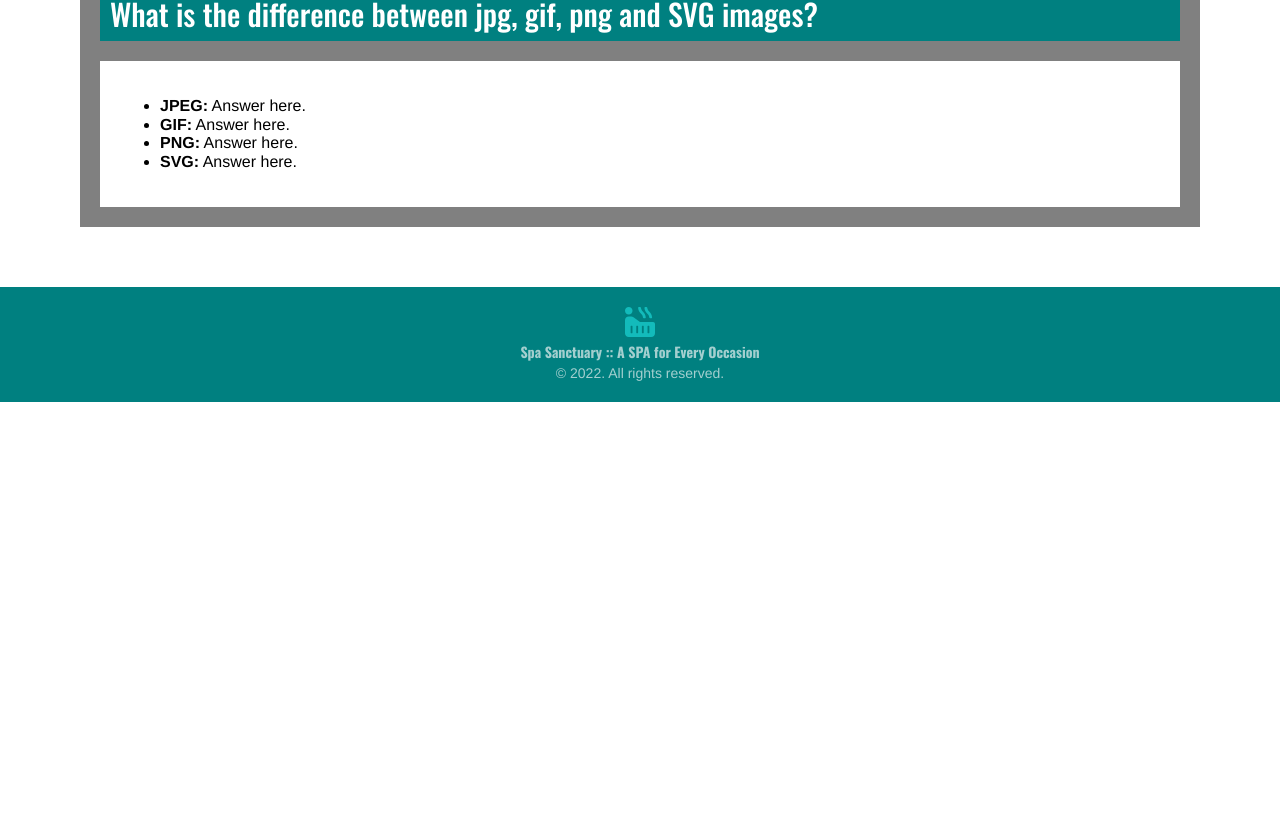
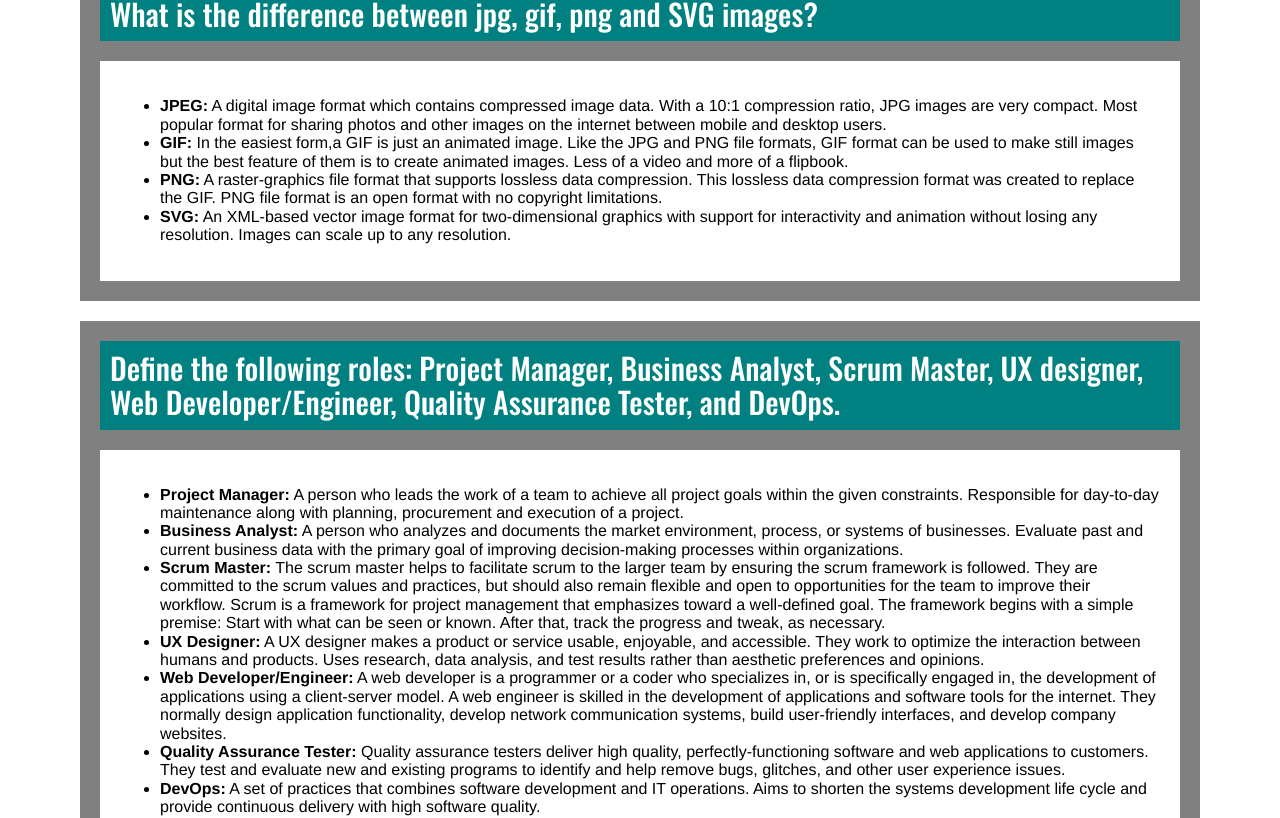
Before and after one commit to swcarey/Web-1-Carey-Spencer-Final, a React (Create React App) app: page /homework in a window 1280 px wide. Shown: the part 2910-3728 px from the top of the page. Before the commit the page ends 3312 px from the top, so only its background shows below. Built offline with nearby package versions, Linux system fonts and the light colour scheme.

Commit message:
Updating Homework

```diff
--- a/src/React/Homework/Essays/Essays.jsx
+++ b/src/React/Homework/Essays/Essays.jsx
@@ -48,10 +48,21 @@ Overall, Single Page Applications seem to be the way to go to ensure the best ex
             </Essay>
             <Essay q= 'What is the difference between jpg, gif, png and SVG images?'>
                 <ul>
-                        <li><b>JPEG:</b> Answer here.</li>
-                        <li><b>GIF:</b> Answer here.</li>
-                        <li><b>PNG:</b> Answer here.</li>
-                        <li><b>SVG:</b> Answer here.</li>
+                        <li><b>JPEG:</b> A digital image format which contains compressed image data. With a 10:1 compression ratio, JPG images are very compact. Most popular format for sharing photos and other images on the internet between mobile and desktop users.</li>
+                        <li><b>GIF:</b> In the easiest form,a GIF is just an animated image. Like the JPG and PNG file formats, GIF format can be used to make still images but the best feature of them is to create animated images. Less of a video and more of a flipbook.</li>
+                        <li><b>PNG:</b> A raster-graphics file format that supports lossless data compression. This lossless data compression format was created to replace the GIF. PNG file format is an open format with no copyright limitations. </li>
+                        <li><b>SVG:</b> An XML-based vector image format for two-dimensional graphics with support for interactivity and animation without losing any resolution. Images can scale up to any resolution. </li>
+                </ul>
+            </Essay>
+            <Essay q= 'Define the following roles: Project Manager, Business Analyst, Scrum Master, UX designer, Web Developer/Engineer, Quality Assurance Tester, and DevOps.'>
+                <ul>
+                        <li><b>Project Manager:</b> A person who leads the work of a team to achieve all project goals within the given constraints. Responsible for day-to-day maintenance along with planning, procurement and execution of a project. </li>
+                        <li><b>Business Analyst:</b> A person who analyzes and documents the market environment, process, or systems of businesses. Evaluate past and current business data with the primary goal of improving decision-making processes within organizations.</li>
+                        <li><b>Scrum Master:</b> The scrum master helps to facilitate scrum to the larger team by ensuring the scrum framework is followed. They are committed to the scrum values and practices, but should also remain flexible and open to opportunities for the team to improve their workflow. Scrum is a framework for project management that emphasizes toward a well-defined goal. The framework begins with a simple premise: Start with what can be seen or known. After that, track the progress and tweak, as necessary.</li>
+                        <li><b>UX Designer:</b> A UX designer makes a product or service usable, enjoyable, and accessible. They work to optimize the interaction between humans and products. Uses research, data analysis, and test results rather than aesthetic preferences and opinions. </li>
+                        <li><b>Web Developer/Engineer:</b> A web developer is a programmer or a coder who specializes in, or is specifically engaged in, the development of applications using a client-server model. A web engineer is skilled in the development of applications and software tools for the internet. They normally design application functionality, develop network communication systems, build user-friendly interfaces, and develop company websites.</li>
+                        <li><b>Quality Assurance Tester:</b> Quality assurance testers deliver high quality, perfectly-functioning software and web applications to customers. They test and evaluate new and existing programs to identify and help remove bugs, glitches, and other user experience issues. </li>
+                        <li><b>DevOps:</b> A set of practices that combines software development and IT operations. Aims to shorten the systems development life cycle and provide continuous delivery with high software quality. </li>
                 </ul>
             </Essay>
         </EssaysStyled>
```
